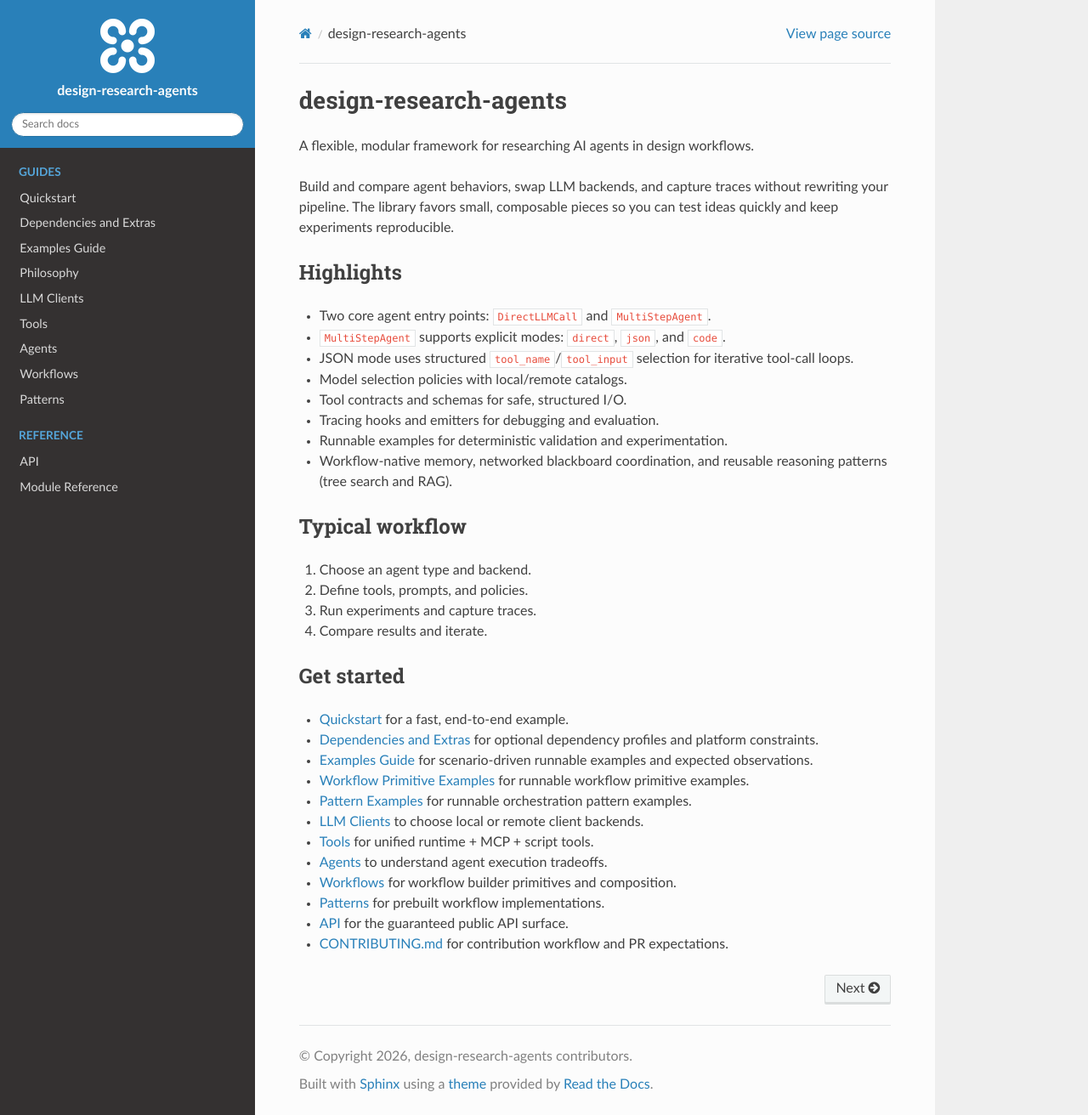
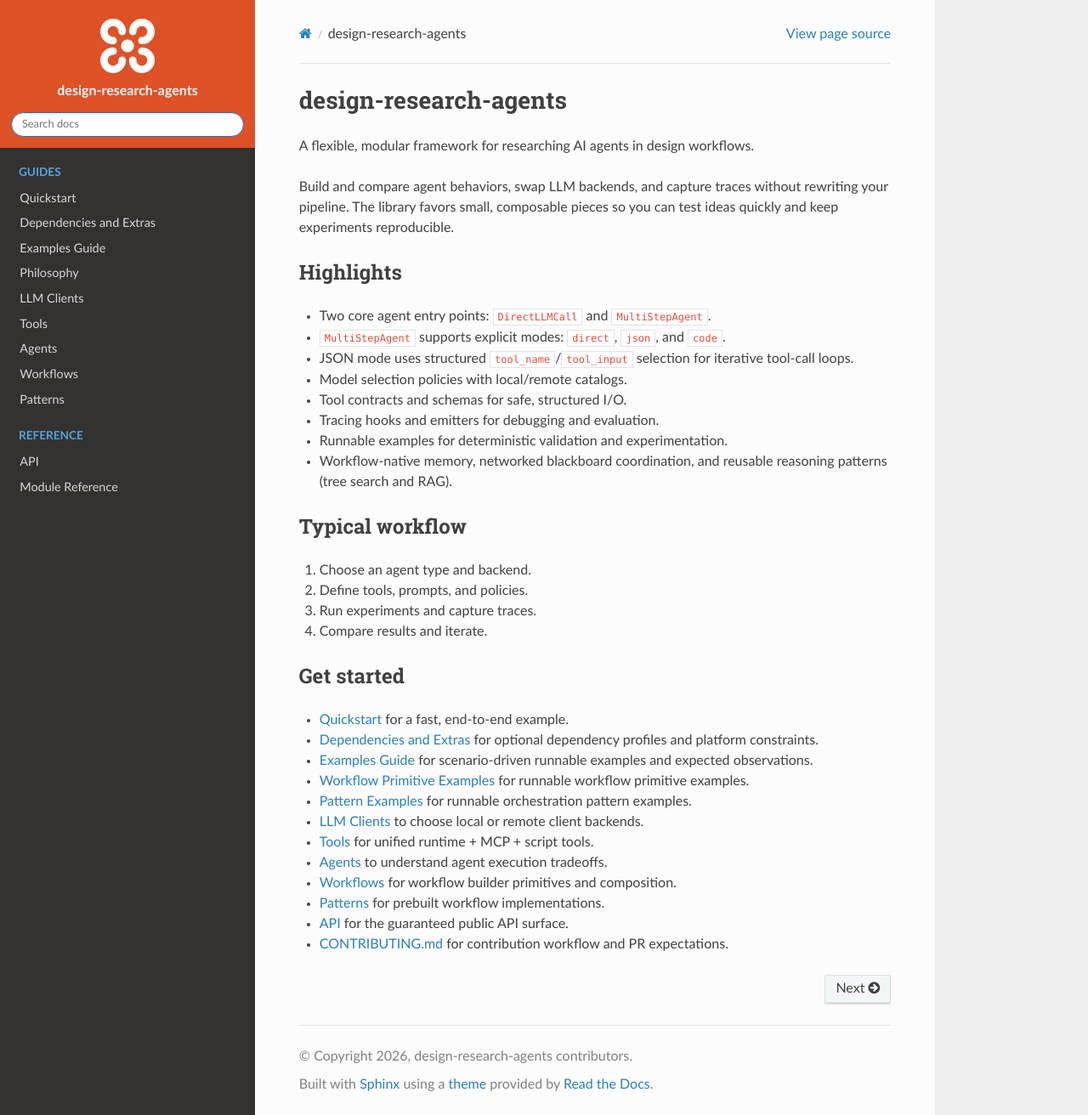
Before and after one commit to cmudrc/design-research-agents, a Sphinx documentation site: the page built from docs/index.rst, in a window 1280 px wide and 1312 px high. Shown: the whole window at 85% size. Built offline with Sphinx 7.4.7 and the Read the Docs theme 3.1.0, drawn with Linux system fonts in a browser that asks for light colours.

Commit message:
add color to docs

```diff
--- a/docs/_static/custom.css
+++ b/docs/_static/custom.css
@@ -14,3 +14,7 @@
   order: -1;
   margin: 0;
 }
+
+.wy-side-nav-search {
+  background-color: #df5127;
+}
```
